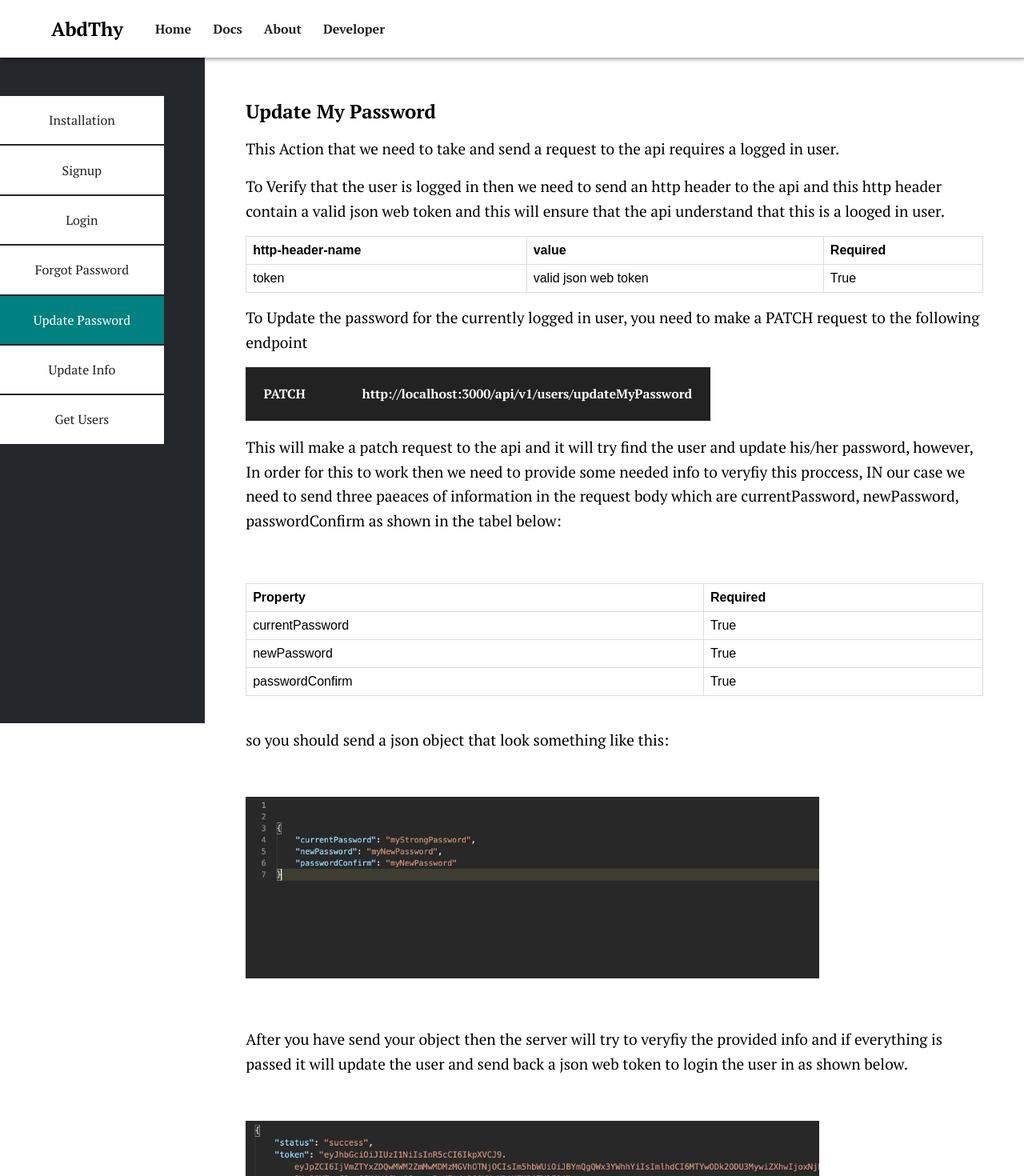
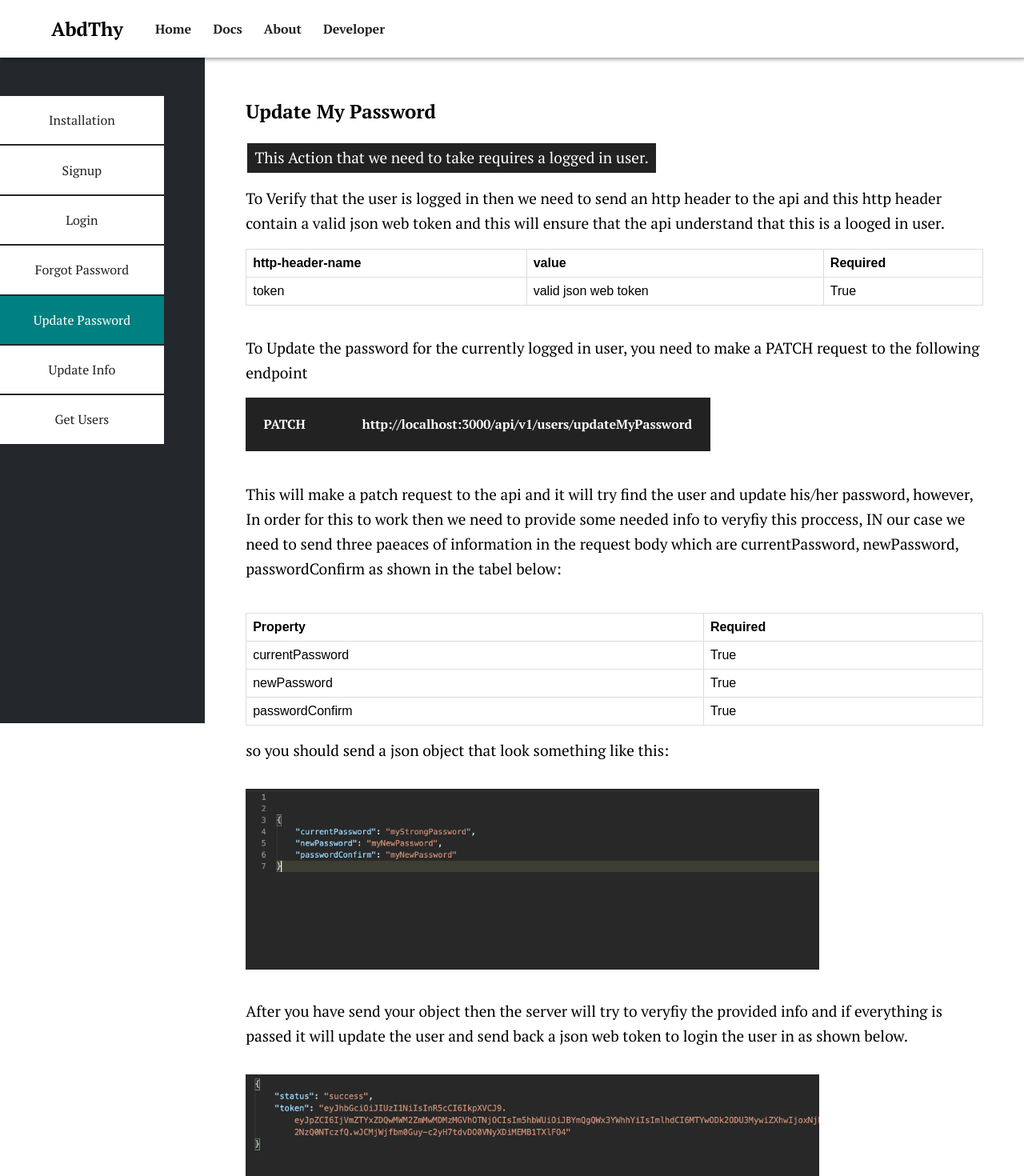
Before and after one commit to Abd-Alwahab/backend-api-auth-system-docs, a React (Create React App) app: page /docs/updatepassword in a window 1280 px wide. Shown: the top 1470 px of the page at 80% size. Built offline with nearby package versions, Linux system fonts and the light colour scheme.

Commit message:
adding the verify loggedIn users

```diff
--- a/src/components/authrization.js
+++ b/src/components/authrization.js
@@ -3,10 +3,12 @@ import React from "react";
 function Authrization() {
   return (
     <div>
-      <p className="docs_desc">
-        This Action that we need to take and send a request to the api requires a logged
-        in user.
+      <br />
+      <p className="docs_desc dark">
+        This Action that we need to take requires a logged in user.
       </p>
+
+      <br />
       <p className="docs_desc">
         To Verify that the user is logged in then we need to send an http header to the
         api and this http header contain a valid json web token and this will ensure that
--- a/src/components/updatePassword.js
+++ b/src/components/updatePassword.js
@@ -10,6 +10,7 @@ function updatePassword() {
       <h2>Update My Password</h2>
 
       <Authrization />
+      <br />
 
       <p className="docs_desc">
         To Update the password for the currently logged in user, you need to make a PATCH
@@ -20,7 +21,8 @@ function updatePassword() {
         PATCH <div className="empty_space"></div>{" "}
         http://localhost:3000/api/v1/users/updateMyPassword
       </span>
-
+      <br />
+      <br />
       <p className="docs_desc m-m">
         This will make a patch request to the api and it will try find the user and update
         his/her password, however, In order for this to work then we need to provide some
@@ -29,7 +31,6 @@ function updatePassword() {
         passwordConfirm as shown in the tabel below:
       </p>
 
-      <br />
       <table>
         <tr>
           <th>Property</th>
@@ -51,13 +52,13 @@ function updatePassword() {
         </tr>
       </table>
 
-      <p className="docs_desc m-m">
+      <p className="docs_desc m-s">
         so you should send a json object that look something like this:
       </p>
 
       <img src={step_5} alt="forgot password step" className="docs__img" />
 
-      <p className="docs_desc m-m">
+      <p className="docs_desc m-s">
         After you have send your object then the server will try to veryfiy the provided
         info and if everything is passed it will update the user and send back a json web
         token to login the user in as shown below.
```
Also changed, not shown: 1 other file (tests, documents, lock files or other folders).
